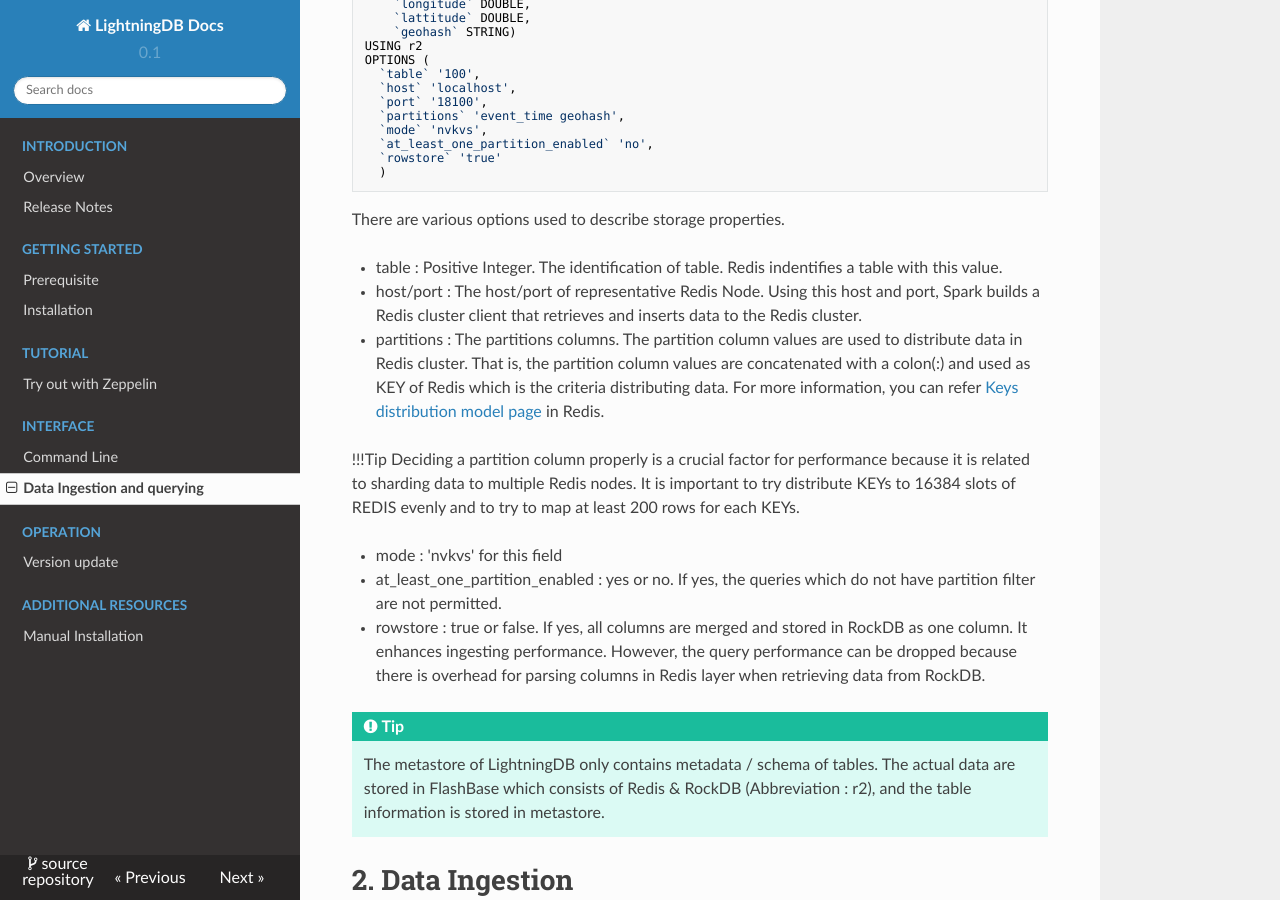
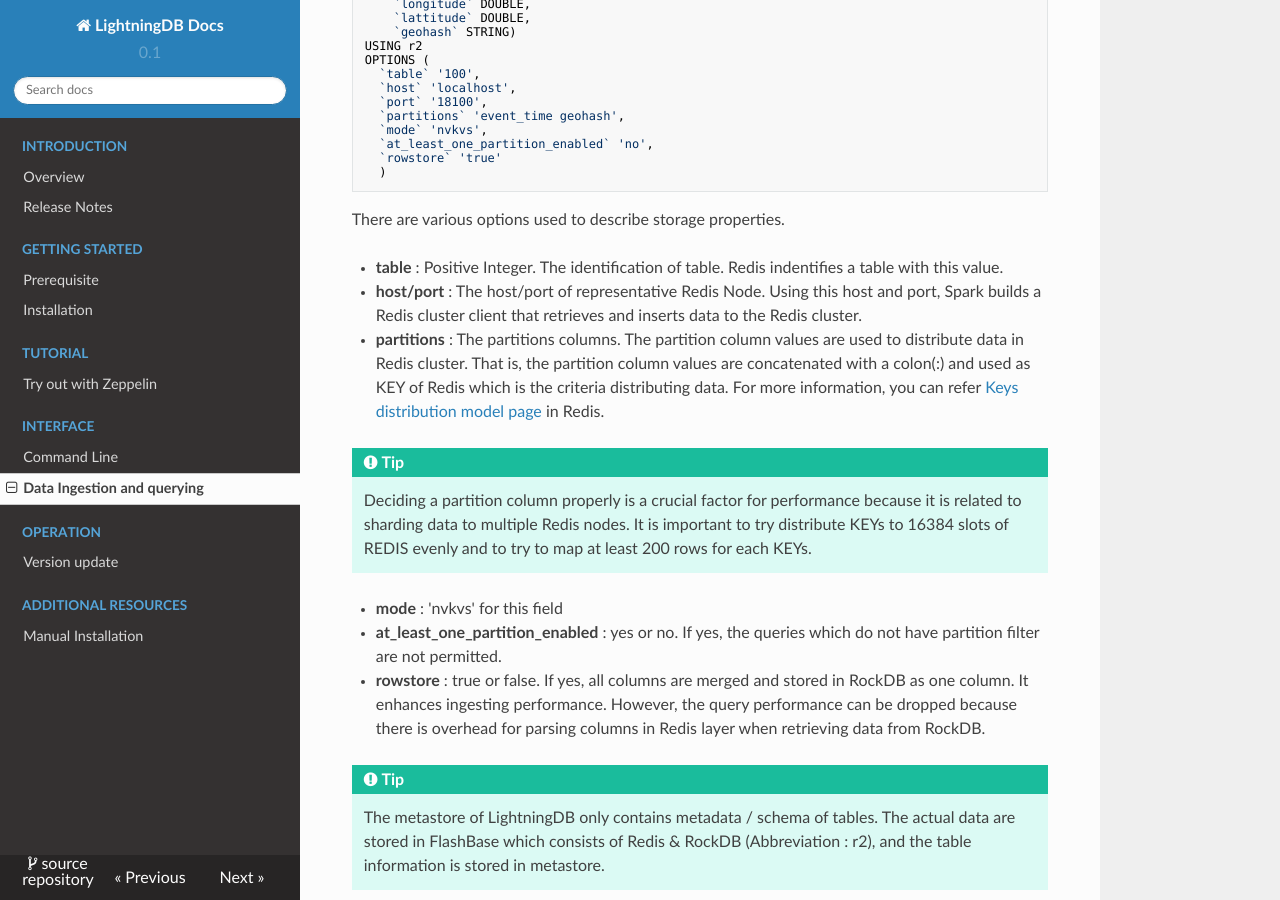
Before and after one commit to mnms/docs, an MkDocs documentation site: the page built from docs/data-ingestion-and-querying.md, in a window 1280 px wide and 900 px high, scrolled down 350 px. Built offline with MkDocs 1.6.1, drawn with Linux system fonts in a browser that asks for light colours; nearby versions of some CDN libraries.

Commit message:
Fix Tip indentation

```diff
--- a/docs/data-ingestion-and-querying.md
+++ b/docs/data-ingestion-and-querying.md
@@ -29,16 +29,20 @@
 
 There are various options used to describe storage properties.
 
-- table : Positive Integer. The identification of table. Redis indentifies a table with this value.
-- host/port : The host/port of representative Redis Node. Using this host and port, Spark builds a Redis cluster client that retrieves and inserts data to the Redis cluster.
-- partitions : The partitions columns. The partition column values are used to distribute data in Redis cluster. That is, the partition column values are concatenated with a colon(:) and used as KEY of Redis which is the criteria distributing data. For more information, you can refer [Keys distribution model page](https://redis.io/topics/cluster-spec#keys-distribution-model) in Redis.
+- **table** : Positive Integer. The identification of table. Redis indentifies a table with this value.
 
-   !!!Tip
-        Deciding a partition column properly is a crucial factor for performance because it is related to sharding data to multiple Redis nodes. It is important to try distribute KEYs to 16384 slots of REDIS evenly and to try to map at least 200 rows for each KEYs.
+- **host/port** : The host/port of representative Redis Node. Using this host and port, Spark builds a Redis cluster client that retrieves and inserts data to the Redis cluster.
 
-- mode : 'nvkvs' for this field
-- at_least_one_partition_enabled : yes or no. If yes, the queries which do not have partition filter are not permitted.
-- rowstore : true or false. If yes, all columns are merged and stored in RockDB as one column. It enhances ingesting performance. However, the query performance can be dropped because there is overhead for parsing columns in Redis layer when retrieving data from RockDB.
+- **partitions** : The partitions columns. The partition column values are used to distribute data in Redis cluster. That is, the partition column values are concatenated with a colon(:) and used as KEY of Redis which is the criteria distributing data. For more information, you can refer [Keys distribution model page](https://redis.io/topics/cluster-spec#keys-distribution-model) in Redis.
+
+!!!Tip
+    Deciding a partition column properly is a crucial factor for performance because it is related to sharding data to multiple Redis nodes. It is important to try distribute KEYs to 16384 slots of REDIS evenly and to try to map at least 200 rows for each KEYs.
+
+- **mode** : 'nvkvs' for this field
+
+- **at_least_one_partition_enabled** : yes or no. If yes, the queries which do not have partition filter are not permitted.
+
+- **rowstore** : true or false. If yes, all columns are merged and stored in RockDB as one column. It enhances ingesting performance. However, the query performance can be dropped because there is overhead for parsing columns in Redis layer when retrieving data from RockDB.
 
 !!!Tip
     The metastore of LightningDB only contains metadata / schema of tables.
```
